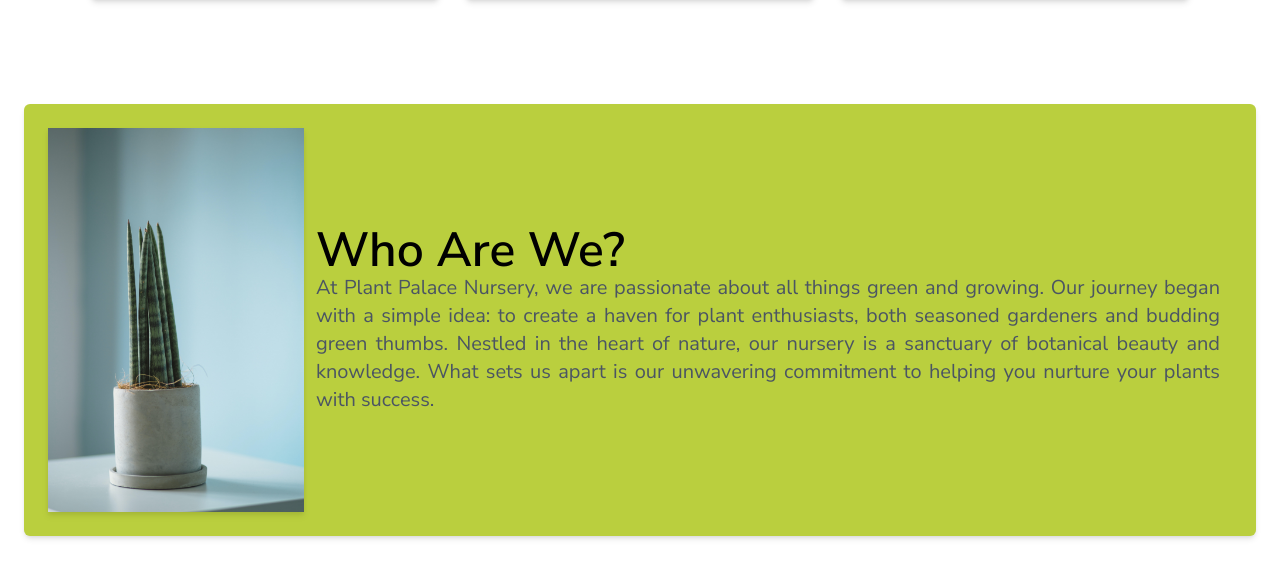
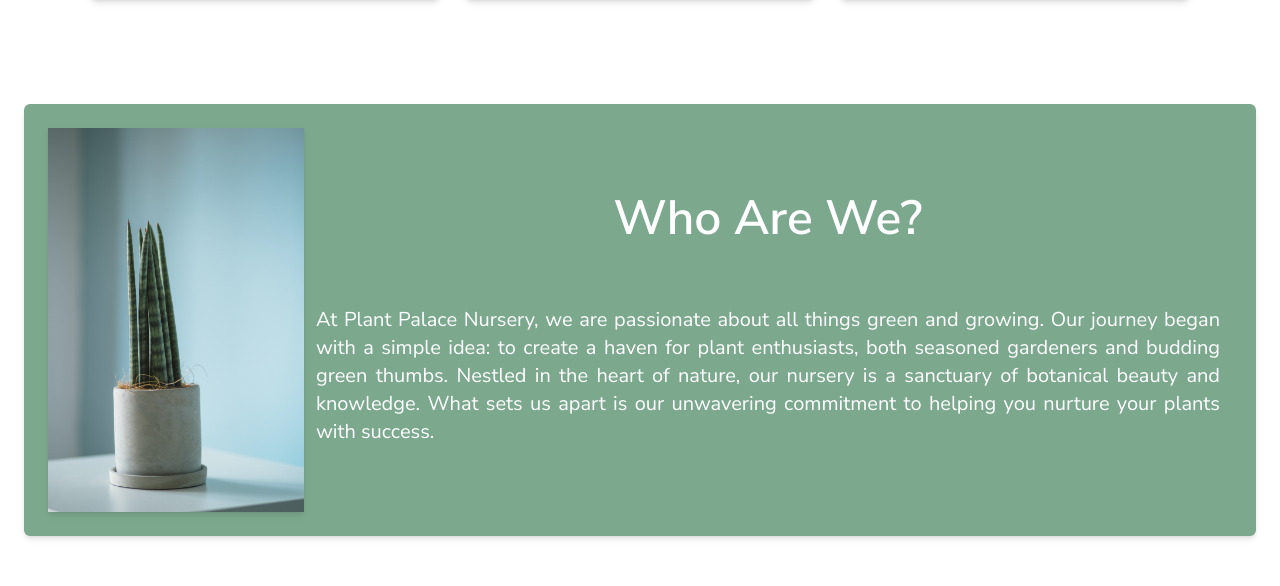
Before and after one commit to maafkarbai/plantpalace-copy, a React (Vite) app: page / in a window 1280 px wide. Shown: the part 4714-5300 px from the top of the page. Built offline with nearby package versions, Linux system fonts and the light colour scheme.

Commit message:
Changes to be committed: 	modified:   src/About.jsx

```diff
--- a/src/About.jsx
+++ b/src/About.jsx
@@ -1,17 +1,15 @@
 const About = () => {
   return (
     <section className="mx-auto animate-fade ease-in-out py-20 p-6" id="About">
-      <div className="flex sm:flex-row flex-col max-w-7xl bg-accent text-black mx-auto p-6 rounded-md shadow-md">
+      <div className="flex sm:flex-row flex-col max-w-7xl bg-secondary text-white mx-auto p-6 rounded-md shadow-md">
         <img
           src="Images/AboutImage.jpg"
           className="drop-shadow-md h-96 object-cover"
         />
 
-        <div className="my-auto p-3 flex flex-col justify-center">
-          <p className="text-5xl font-semibold text-center sm:text-justify">
-            Who Are We?
-          </p>
-          <p className="text-xl text-justify text-gray-600">
+        <div className="my-auto p-3 flex flex-col gap-16 justify-center">
+          <p className="text-5xl font-semibold text-center">Who Are We?</p>
+          <p className="text-xl text-justify">
             At Plant Palace Nursery, we are passionate about all things green
             and growing. Our journey began with a simple idea: to create a haven
             for plant enthusiasts, both seasoned gardeners and budding green
```
